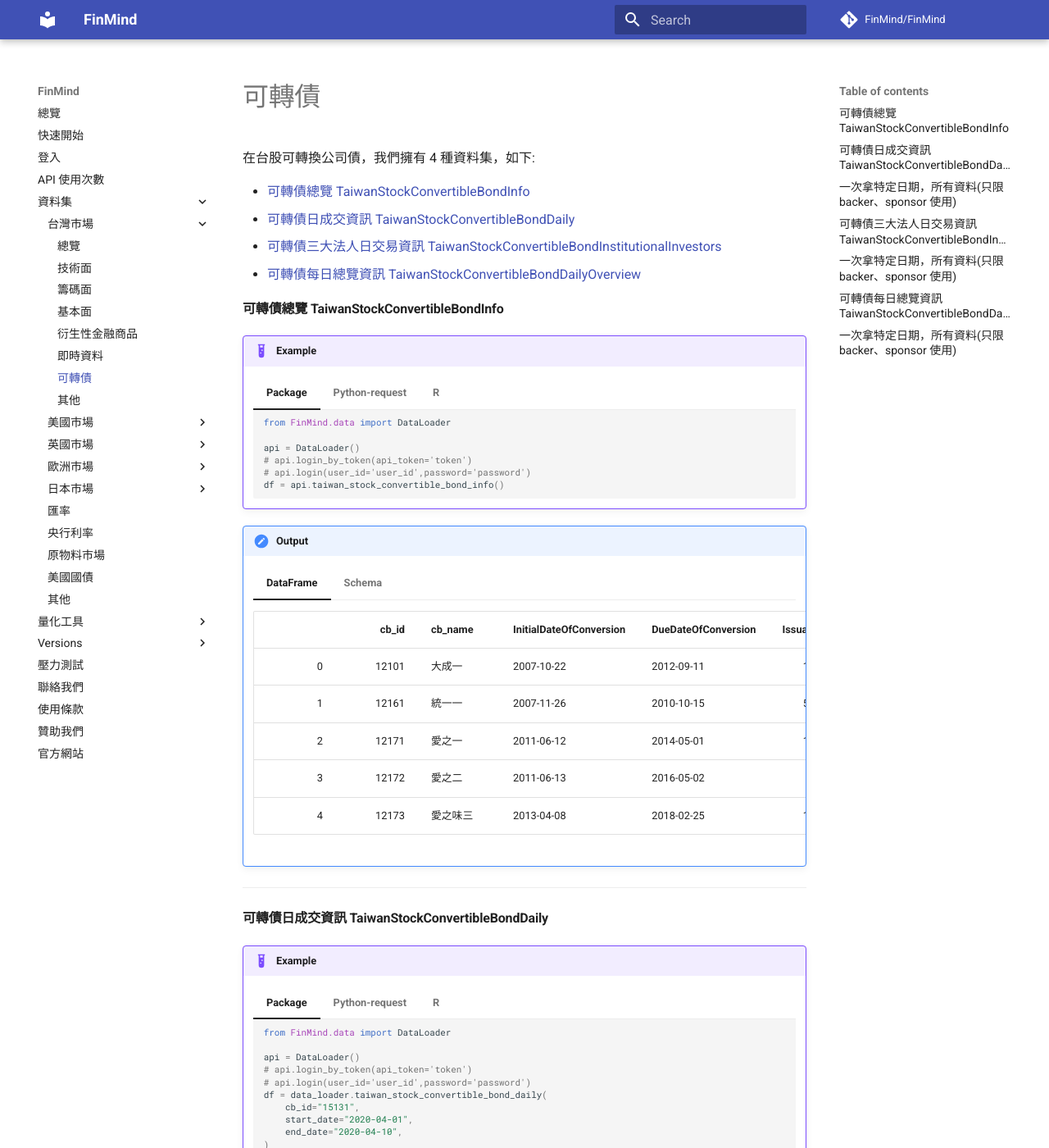
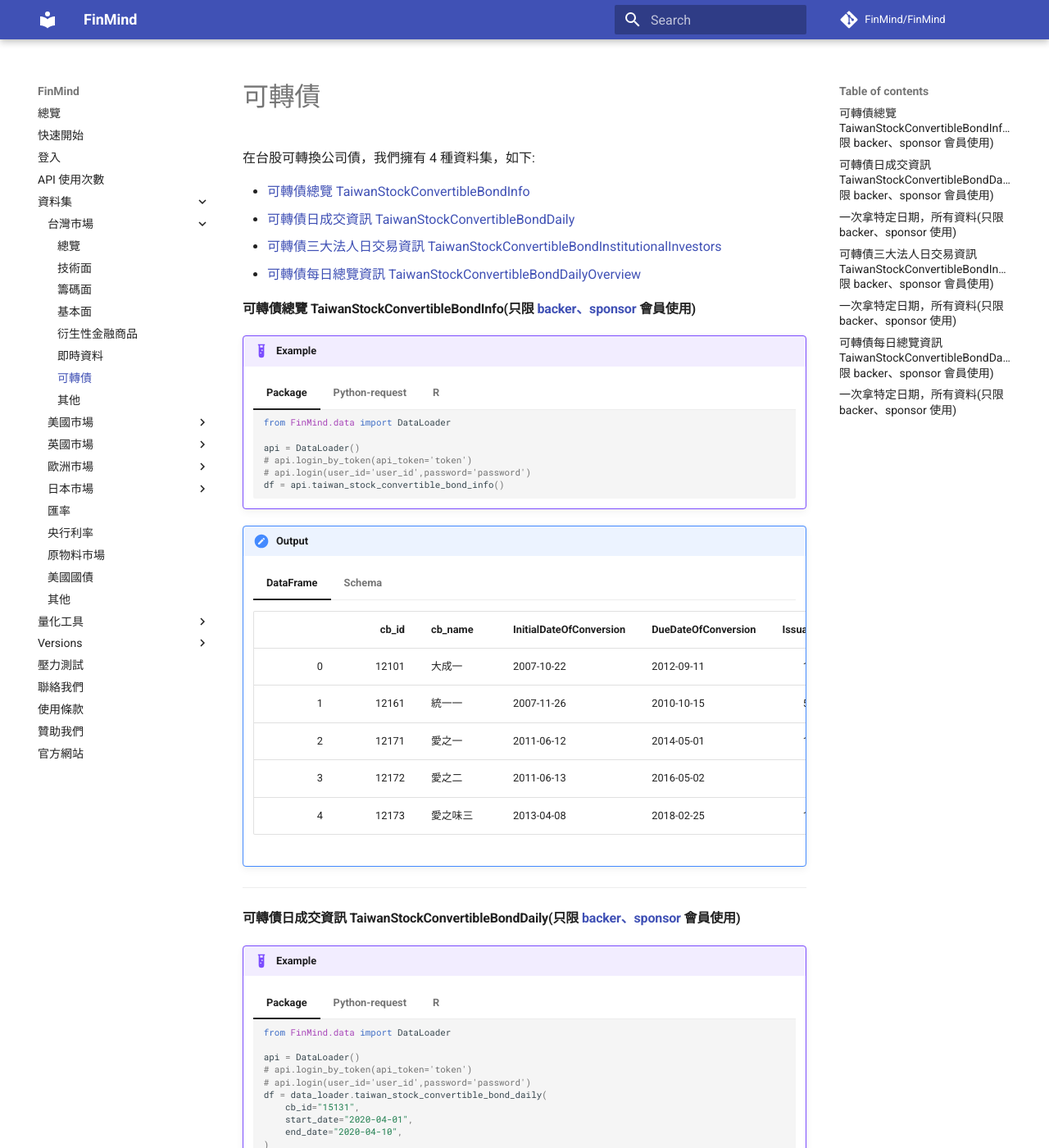
Before and after one commit to FinMind/FinMind-Doc, an MkDocs documentation site: the page built from docs/tutor/TaiwanMarket/ConvertibleBond.md, in a window 1280 px wide and 1400 px high. Shown: the whole window at 82% size. Built offline with MkDocs 1.6.1 and Material for MkDocs 9.7.7, drawn with Linux system fonts in a browser that asks for light colours; comment, search, counter and statistics services are not loaded; some of the changed text lies outside the part shown.

Commit message:
feat: add TaiwanStockConvertibleBond, CnnFearGreedIndex, Futures/OptionOpenInterestLargeTraders, Futures/OptionInstitutionalInvestorsAfterHours, TaiwanStockHoldingSharesPer to Backer

```diff
--- a/docs/tutor/TaiwanMarket/ConvertibleBond.md
+++ b/docs/tutor/TaiwanMarket/ConvertibleBond.md
@@ -7,7 +7,7 @@
 - [可轉債每日總覽資訊 TaiwanStockConvertibleBondDailyOverview](https://finmind.github.io/tutor/TaiwanMarket/ConvertibleBond/#taiwanstockconvertiblebonddailyoverview)
 
 
-#### 可轉債總覽 TaiwanStockConvertibleBondInfo
+#### 可轉債總覽 TaiwanStockConvertibleBondInfo(只限 [backer、sponsor](https://finmindtrade.com/analysis/#/Sponsor/sponsor) 會員使用)
 
 !!! example
     === "Package"
@@ -72,7 +72,7 @@
 
 ---
 
-#### 可轉債日成交資訊 TaiwanStockConvertibleBondDaily
+#### 可轉債日成交資訊 TaiwanStockConvertibleBondDaily(只限 [backer、sponsor](https://finmindtrade.com/analysis/#/Sponsor/sponsor) 會員使用)
 
 !!! example
     === "Package"
@@ -241,7 +241,7 @@
 
 ---
 
-#### 可轉債三大法人日交易資訊 TaiwanStockConvertibleBondInstitutionalInvestors
+#### 可轉債三大法人日交易資訊 TaiwanStockConvertibleBondInstitutionalInvestors(只限 [backer、sponsor](https://finmindtrade.com/analysis/#/Sponsor/sponsor) 會員使用)
 
 !!! example
     === "Package"
@@ -404,7 +404,7 @@
 
 ---
 
-#### 可轉債每日總覽資訊 TaiwanStockConvertibleBondDailyOverview
+#### 可轉債每日總覽資訊 TaiwanStockConvertibleBondDailyOverview(只限 [backer、sponsor](https://finmindtrade.com/analysis/#/Sponsor/sponsor) 會員使用)
 
 !!! example
     === "Package"
```
Also changed, not shown: docs/tutor/Others.md (+1 -1 lines), docs/tutor/TaiwanMarket/Chip.md (+1 -1 lines), docs/tutor/TaiwanMarket/Derivative.md (+4 -4 lines).
